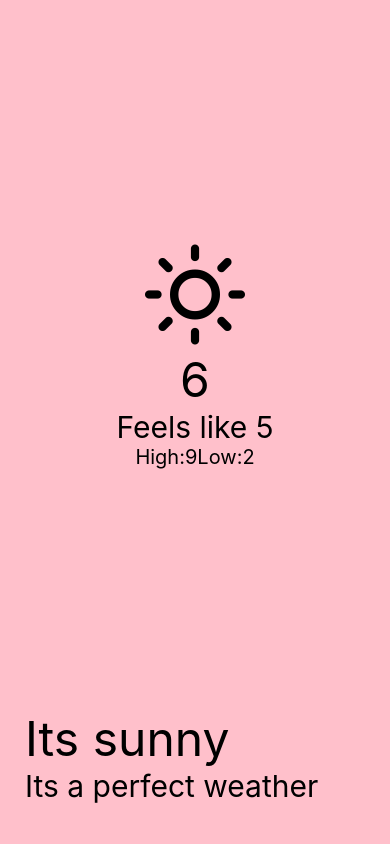
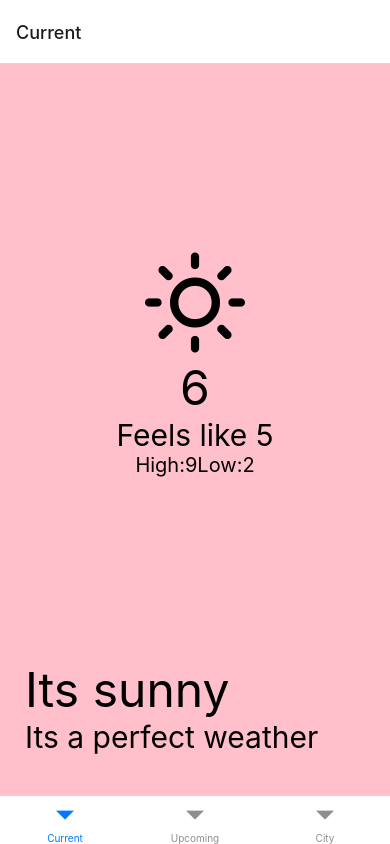
Before and after one commit to hrithikhadka/react-native-weather-app, a React Native app: screen / in a window 390 px wide. Built offline with nearby package versions, Linux system fonts and the light colour scheme.

Commit message:
implement nav tabs

```diff
--- a/App.js
+++ b/App.js
@@ -1,20 +1,22 @@
 import React from "react";
-import { View, StyleSheet } from "react-native";
 import CurrentWeather from "./src/screens/CurrentWeather";
 import UpcomingWeather from "./src/screens/UpcomingWeather";
 import City from "./src/screens/City";
+import { NavigationContainer } from "@react-navigation/native";
+import { createBottomTabNavigator } from "@react-navigation/bottom-tabs";
+
+const Tab = createBottomTabNavigator();
 
 const App = () => {
   return (
-    <View style={styles.container}>
-      <CurrentWeather />
-    </View>
+    <NavigationContainer>
+      <Tab.Navigator>
+        <Tab.Screen name={"Current"} component={CurrentWeather} />
+        <Tab.Screen name={"Upcoming"} component={UpcomingWeather} />
+        <Tab.Screen name={"City"} component={City} />
+      </Tab.Navigator>
+    </NavigationContainer>
   );
 };
 
-const styles = StyleSheet.create({
-  container: {
-    flex: 1,
-  },
-});
 export default App;
```
